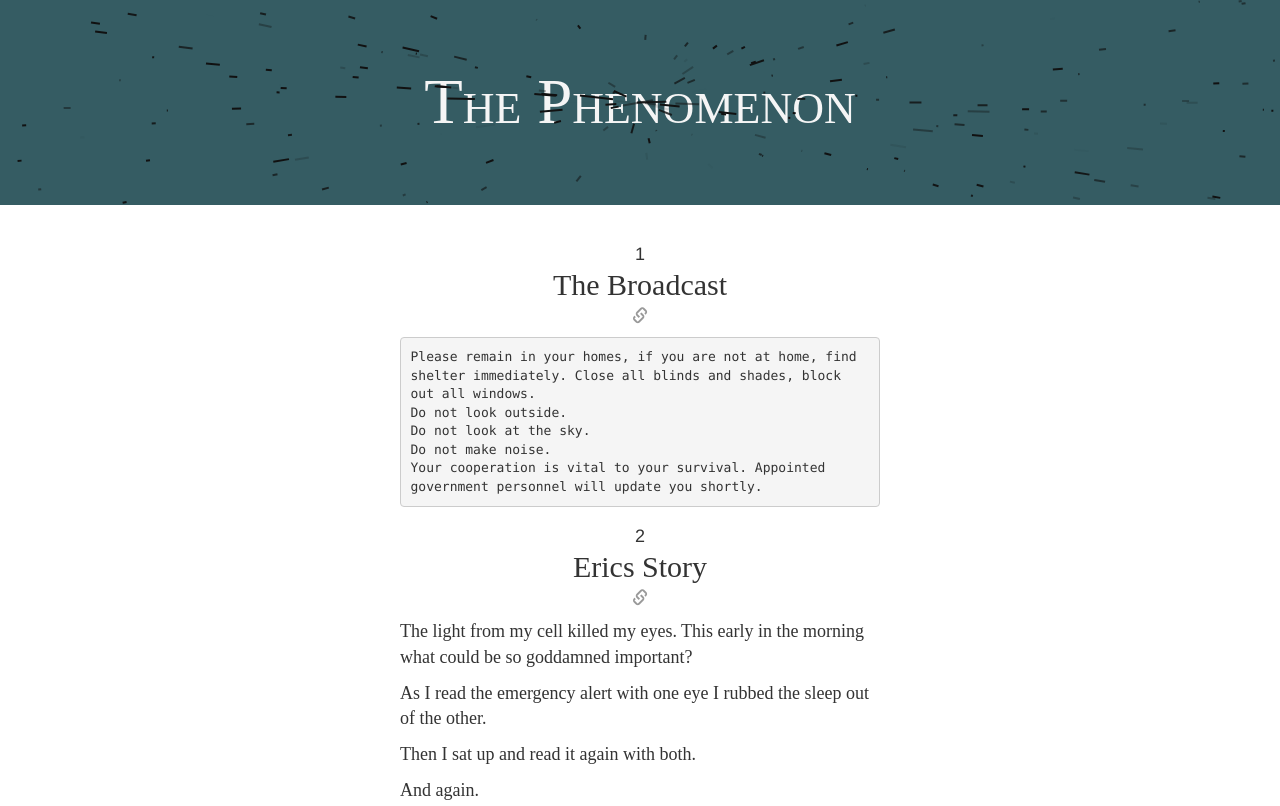
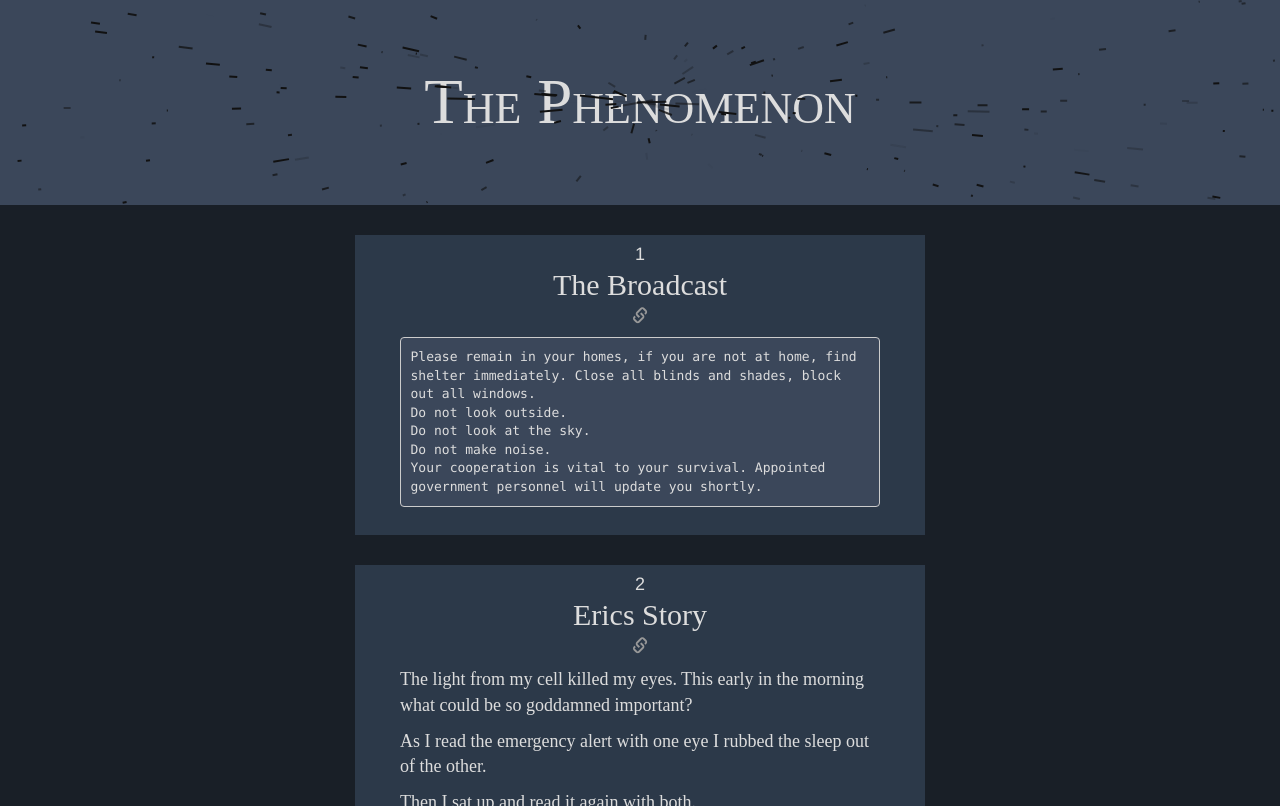
Before and after one commit to GroveJay/Phenomenon_Compiler, a plain HTML site: page template.html in a window 1280 px wide. Shown: the top 806 px of the page. Drawn offline with Linux system fonts and the light colour scheme.

Commit message:
Color Matches subreddit style

```diff
--- a/css/main.css
+++ b/css/main.css
@@ -1,3 +1,12 @@
+body{
+	background-color: #191F27;
+}
+
+#main
+{
+	color: #DDD;
+}
+
 .md
 {
   margin: 0 30px;
@@ -5,9 +14,17 @@
   font-size: 18px;
 }
 
-.chapter
+.md pre
 {
-  margin: 0 21em 55px 21em;
+	background-color: #3b475a;
+	color: inherit;
+}
+
+#main > div
+{
+  background-color: #2C3949;
+  margin-bottom: 30px;
+  padding-bottom: 18px;
 }
 
 h2, h3
@@ -34,13 +51,18 @@ code
 	word-wrap: normal;
 }
 
+blockquote
+{
+	border-left: 2px solid #5C7394;
+}
+
 .jumbotron
 {
 	font-family: serif;
 	font-variant: small-caps;
 	text-rendering: auto;
-	background: #355C63;
-	color: #f5f5f5;
+	background: #3b475a;
+	color: #DDD;
 }
 
 #phenomenon
```
